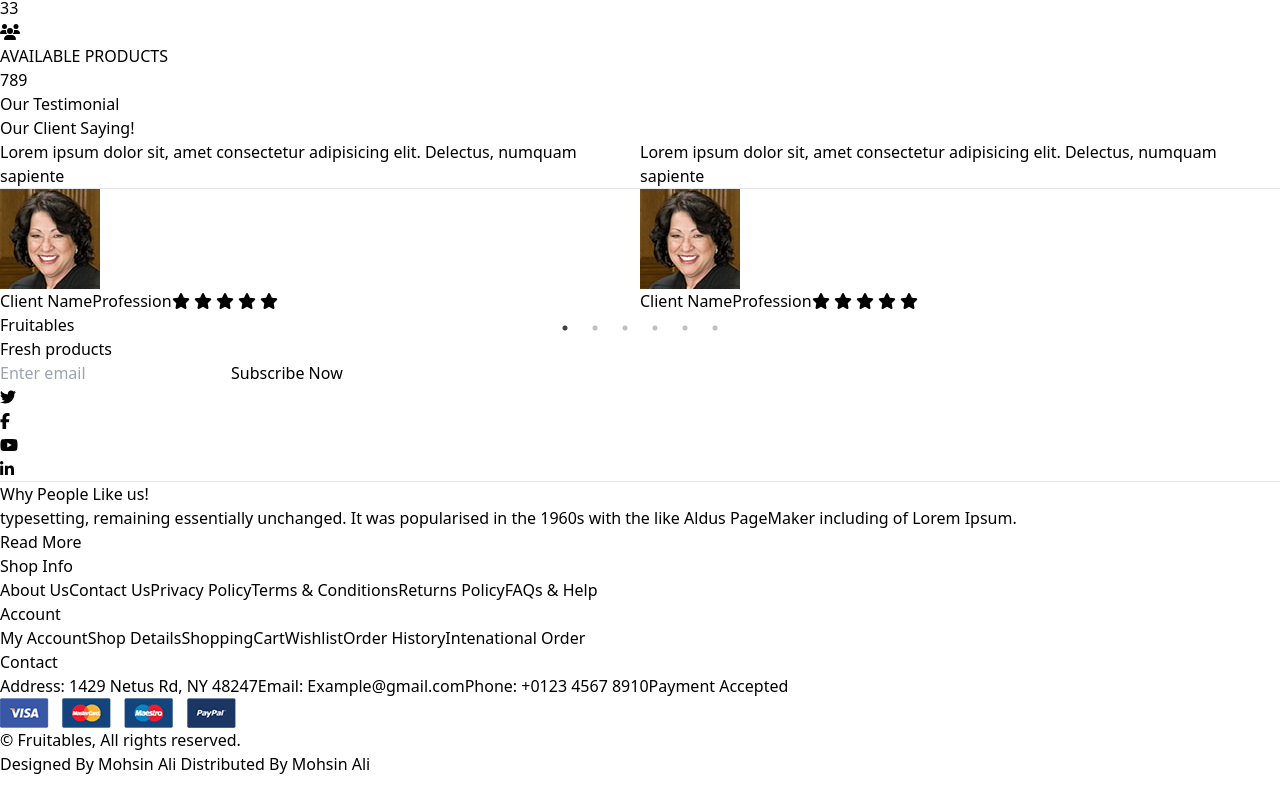
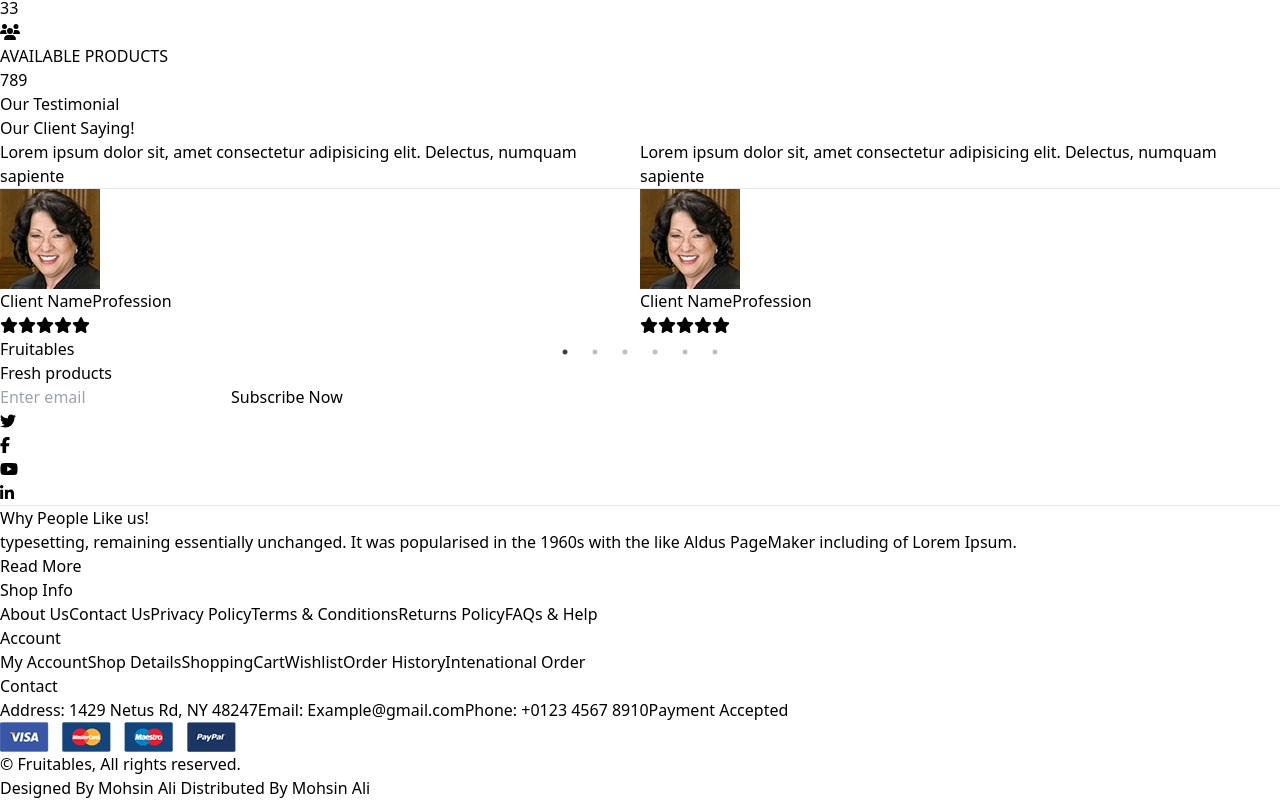
Before and after one commit to MohsinAli-2000/Fruitables-Site, a React (Vite) app: page / in a window 1280 px wide. Shown: the part 11040-11840 px from the top of the page. Before the commit the page ends 11816 px from the top, so only its background shows below. Built offline with nearby package versions, Linux system fonts and the light colour scheme.

Commit message:
Update ClientReview.jsx

```diff
--- a/src/ClientReview.jsx
+++ b/src/ClientReview.jsx
@@ -3,26 +3,28 @@ import { FontAwesomeIcon } from "@fortawesome/react-fontawesome";
 
 const ClientReview = () => {
   return (
-    <div className="w-full md:w-fit max-w-xl bg-gray-200 rounded-lg p-4 md:p-6 my-2 md:my-4 mx-2 md:mx-4">
-      <p className="text-lg md:text-2xl opacity-60 break-words">
+    <div className="w-full md:max-w-xl bg-gray-200 rounded-lg p-4 md:p-6 my-2 md:my-4 mx-2 md:mx-4">
+      <p className="text-base md:text-lg lg:text-xl opacity-60 break-words mb-2 md:mb-3">
         Lorem ipsum dolor sit, amet consectetur adipisicing elit. Delectus,
         numquam sapiente
       </p>
       <hr className="border-t border-orange-400 my-2 md:my-3" />
-      <div className="flex flex-col md:flex-row mt-2 md:mt-3">
-        <img className="rounded-lg w-24 h-24 md:w-32 md:h-32 mr-0 md:mr-6" src="/Client-image.jpg" alt="image" />
+      <div className="flex flex-col md:flex-row items-center md:items-start mt-2 md:mt-3">
+        <img className="rounded-lg w-24 h-24 md:w-32 md:h-32 mr-0 md:mr-6 mb-2 md:mb-0" src="/Client-image.jpg" alt="image" />
         <div className="flex flex-col">
-          <span className="text-xl md:text-3xl font-semibold opacity-70 my-2 md:my-4">
+          <span className="text-lg md:text-xl lg:text-2xl font-semibold opacity-70 my-2 md:my-4">
             Client Name
           </span>
-          <span className="text-lg md:text-xl font-semibold opacity-50 my-2 md:my-4">
+          <span className="text-base md:text-lg lg:text-xl font-semibold opacity-50 my-1 md:my-2">
             Profession
           </span>
-          <span className="text-green-600">
-            <FontAwesomeIcon icon={faStar} /> <FontAwesomeIcon icon={faStar} />{" "}
-            <FontAwesomeIcon icon={faStar} /> <FontAwesomeIcon icon={faStar} />{" "}
+          <div className="text-green-600 flex items-center">
+            <FontAwesomeIcon icon={faStar} className="mr-1" />
+            <FontAwesomeIcon icon={faStar} className="mr-1" />
+            <FontAwesomeIcon icon={faStar} className="mr-1" />
+            <FontAwesomeIcon icon={faStar} className="mr-1" />
             <FontAwesomeIcon icon={faStar} />
-          </span>
+          </div>
         </div>
       </div>
     </div>
```
